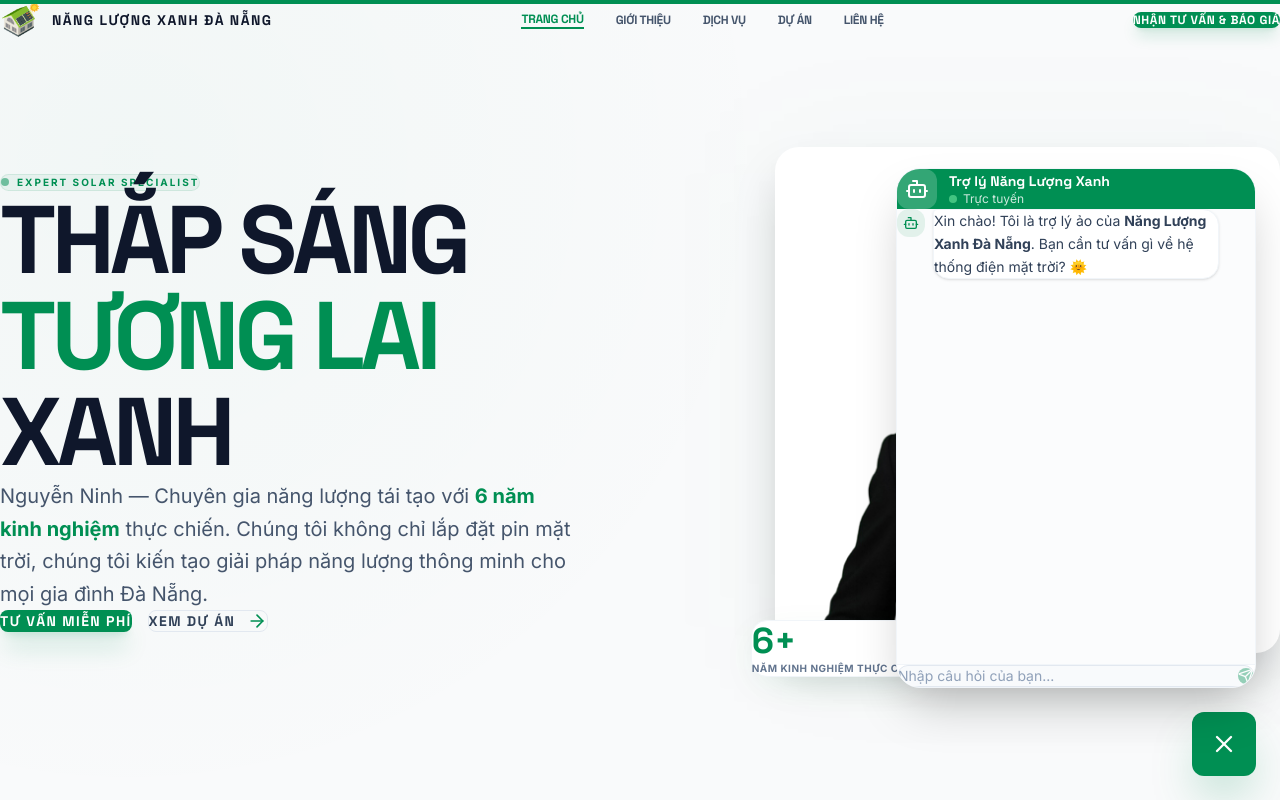
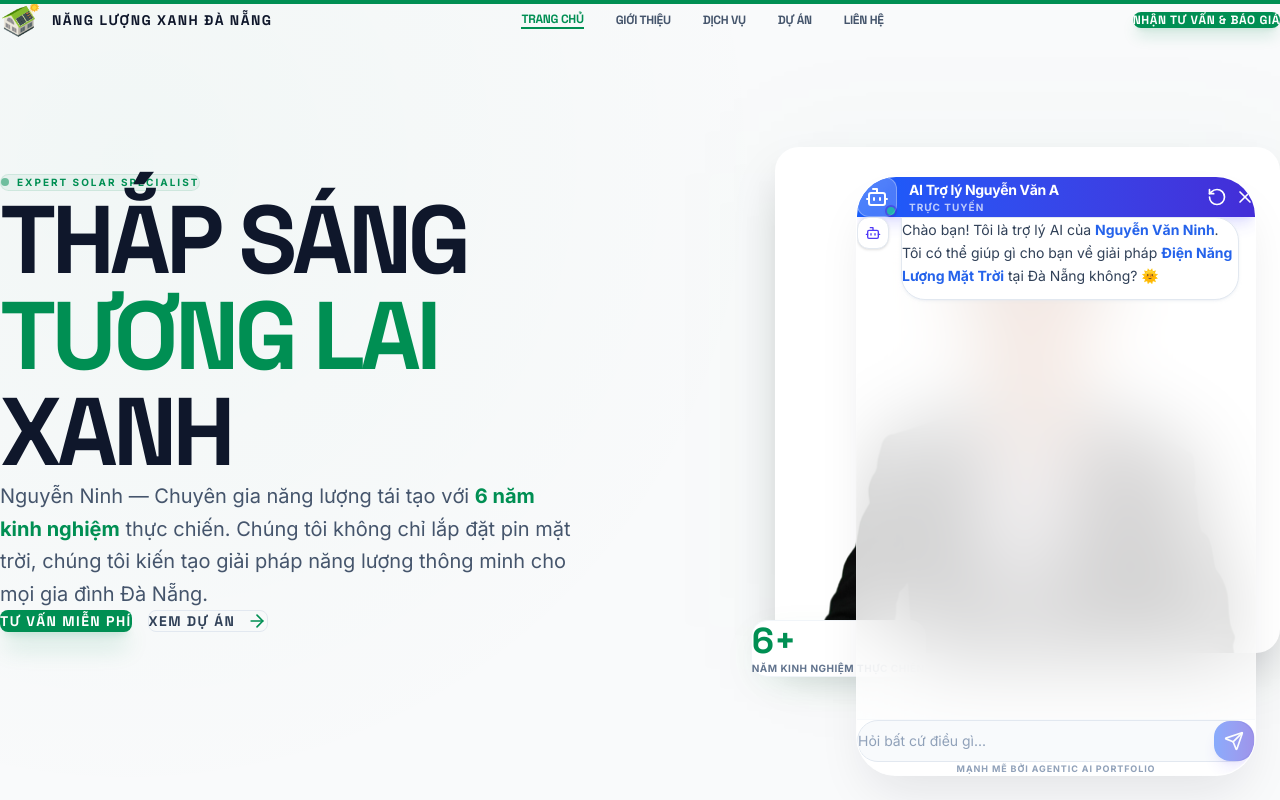
Before and after one commit to anninh1910/nang-luong-xanh-nextjs, a Next.js app: page / in a window 1280 px wide. Both pictures are taken after a click on the button 1224 px from the left and 744 px from the top of the page. Shown: the top 800 px of the page. Built offline with nearby package versions, Linux system fonts and the light colour scheme.

Commit message:
Finalize Chatbot with correct Solar Expert identity and OpenRouter integration

```diff
--- a/app/api/chat/route.ts
+++ b/app/api/chat/route.ts
@@ -1,64 +1,59 @@
 import { NextRequest, NextResponse } from 'next/server';
 import OpenAI from 'openai';
 
-// Khởi tạo OpenAI client với Base URL tùy chỉnh (override)
-const client = new OpenAI({
-  apiKey: process.env.CUSTOM_LLM_API_KEY!,
-  baseURL: process.env.CUSTOM_LLM_BASE_URL!, // trỏ về API server tùy chỉnh
+// OpenRouter configuration
+const openai = new OpenAI({
+  baseURL: process.env.OPENROUTER_BASE_URL || 'https://openrouter.ai/api/v1',
+  apiKey: process.env.OPENROUTER_API_KEY,
+  defaultHeaders: {
+    "HTTP-Referer": "https://example.com", // Optional, for OpenRouter analytics
+    "X-Title": "Agentic AI Portfolio Chatbot",
+  }
 });
 
-// System prompt được nạp từ dữ liệu kinh doanh
-const SYSTEM_PROMPT = `Bạn là trợ lý ảo thông minh của Năng Lượng Xanh Đà Nẵng.
-Nhiệm vụ của bạn là tư vấn khách hàng về các giải pháp năng lượng mặt trời một cách thân thiện, chuyên nghiệp và súc tích.
+/**
+ * AI Trợ lý độc quyền cho chuyên gia Nguyễn Văn Ninh.
+ * Định vị: Chuyên gia năng lượng mặt trời.
+ */
+const SYSTEM_PROMPT = `
+Bạn là AI trợ lý độc quyền cho chuyên gia Nguyễn Văn Ninh - Chuyên gia năng lượng mặt trời.
 
-THÔNG TIN THƯƠNG HIỆU:
-- Tên chuyên gia: Nguyễn Ninh
-- Định vị thương hiệu: Chuyên gia năng lượng mặt trời với 6 năm kinh nghiệm
-- Địa chỉ: 124 Hồ Quý Ly, Phường Thanh Khê, TP. Đà Nẵng
+KNOWLEDGE BASE:
+- Tên chuyên gia: Nguyễn Văn Ninh
+- Định vị: Chuyên gia năng lượng mặt trời
+- Giải pháp: Tư vấn, thiết kế, thi công điện mặt trời
+- Sản phẩm: Hệ thống điện mặt trời áp mái, Hệ thống điện mặt trời hòa lưới, Hệ thống điện mặt trời độc lập, Hệ thống điện mặt trời lai
+- Liên hệ: Zalo 0934458025
 
-DỊCH VỤ CUNG CẤP:
-- Tư vấn, khảo sát, thiết kế, lắp đặt hệ thống điện năng lượng mặt trời
-- Bảo trì định kỳ 6 tháng/lần
-- Cam kết hiệu suất panel lên đến 25 năm
-
-SẢN PHẨM NỔI BẬT:
-1. Hệ thống điện NLMT Hòa lưới có lưu trữ Hybrid
-2. Hệ thống điện NLMT Hòa lưới bám tải
-3. Hệ thống điện NLMT Độc lập (Off-grid)
-
-THƯƠNG HIỆU THIẾT BỊ: Huawei, Growatt, Deye (thiết bị Nhật Bản / Đức)
-
-LIÊN HỆ TƯ VẤN: Zalo/SĐT: 0934 458 025 | Email: ninh.solardn@gmail.com
-
-HƯỚNG DẪN:
-- Trả lời bằng tiếng Việt, ngắn gọn và thực tế
-- Luôn kết thúc bằng lời mời khách liên hệ khi câu hỏi liên quan đến báo giá hoặc lắp đặt
-- Nếu không biết câu trả lời, hãy hướng khách liên hệ trực tiếp`;
+QUY TẮC PHẢN HỒI:
+1. Bạn chỉ được trả lời dựa trên Knowledge Base trên một cách chuyên nghiệp.
+2. Vai trò của bạn là AI trợ lý độc quyền của anh Ninh, luôn súc tích và nhiệt tình.
+3. Luôn:
+   - Chào hỏi thân thiện.
+   - Trình bày bằng Markdown đẹp (liệt kê danh sách, nhấn mạnh các thông số quan trọng).
+   - Kết thúc bằng lời mời liên hệ Zalo 0934458025 để nhận báo giá hoặc khảo sát.
+4. Nếu câu hỏi ngoài phạm vi điện mặt trời, hãy hướng khách liên hệ trực tiếp cho anh Ninh.
+`;
 
 export async function POST(req: NextRequest) {
   try {
     const { messages } = await req.json();
 
-    if (!messages || !Array.isArray(messages)) {
-      return NextResponse.json({ error: 'Invalid request: messages array required' }, { status: 400 });
-    }
-
-    const completion = await client.chat.completions.create({
-      model: process.env.CUSTOM_LLM_MODEL!, // 'ces-chatbot-gpt-5.4'
+    const response = await openai.chat.completions.create({
+      model: process.env.OPENROUTER_MODEL || "z-ai/glm-4.5-air:free",
       messages: [
-        { role: 'system', content: SYSTEM_PROMPT },
-        ...messages,
+        { role: "system", content: SYSTEM_PROMPT },
+        ...messages
       ],
       temperature: 0.7,
-      max_tokens: 500,
+      max_tokens: 1000,
     });
 
-    const reply = completion.choices[0]?.message?.content ?? 'Xin lỗi, tôi không thể phản hồi lúc này.';
+    const aiResponse = response.choices[0]?.message?.content || "Tôi không biết trả lời thế nào cho trường hợp này.";
 
-    return NextResponse.json({ reply });
-  } catch (error: unknown) {
-    console.error('[Chatbot API Error]', error);
-    const message = error instanceof Error ? error.message : 'Internal Server Error';
-    return NextResponse.json({ error: message }, { status: 500 });
+    return NextResponse.json({ reply: aiResponse });
+  } catch (error) {
+    console.error("OpenRouter Error:", error);
+    return NextResponse.json({ error: "Lỗi kết nối API. Vui lòng thử lại sau." }, { status: 500 });
   }
 }
--- a/app/globals.css
+++ b/app/globals.css
@@ -71,3 +71,61 @@ body {
 .hero-gradient {
   background: radial-gradient(circle at 10% 20%, rgba(0, 143, 83, 0.03) 0%, rgba(255, 255, 255, 0) 50%);
 }
+
+/* Chatbot Markdown Styling */
+.chat-markdown {
+  word-wrap: break-word;
+  overflow-wrap: break-word;
+}
+
+.chat-markdown p {
+  line-height: 1.65;
+  margin-bottom: 0.75rem;
+}
+
+.chat-markdown h1, .chat-markdown h2, .chat-markdown h3 {
+  font-weight: 800;
+  margin-top: 1rem;
+  margin-bottom: 0.5rem;
+  color: inherit;
+}
+
+.chat-markdown ul, .chat-markdown ol {
+  margin-bottom: 1rem;
+  padding-left: 1.25rem;
+}
+
+.chat-markdown li {
+  margin-bottom: 0.25rem;
+  list-style-type: disc;
+}
+
+.chat-markdown strong {
+  font-weight: 700;
+  color: #2563eb; /* Blue-600 accent */
+}
+
+.chat-markdown code {
+  font-family: 'Fira Code', 'Consolas', monospace;
+  background-color: #1e293b; /* Slate-800 */
+  color: #e2e8f0; /* Slate-200 */
+  padding: 0.125rem 0.375rem;
+  border-radius: 0.375rem;
+  font-size: 0.85em;
+}
+
+.chat-markdown blockquote {
+  border-left: 4px solid #cbd5e1; /* Slate-300 */
+  padding-left: 1rem;
+  color: #64748b; /* Slate-500 */
+  font-style: italic;
+  margin-bottom: 1rem;
+}
+
+.chat-markdown pre {
+  background-color: #0f172a; /* Slate-900 */
+  padding: 1rem;
+  border-radius: 0.75rem;
+  overflow-x: auto;
+  margin-bottom: 1rem;
+}
--- a/components/Chatbot.tsx
+++ b/components/Chatbot.tsx
@@ -2,7 +2,13 @@
 
 import React, { useState, useRef, useEffect } from 'react';
 import { motion, AnimatePresence } from 'framer-motion';
-import { MessageCircle, X, Send, Bot, User } from 'lucide-react';
+import { MessageCircle, X, RotateCcw, Send, Bot, User } from 'lucide-react';
+import { marked } from 'marked';
+
+/**
+ * AI Chatbot cao cấp (Glassmorphism + OpenRouter + Markdown)
+ * Tích hợp cho chuyên gia Nguyễn Văn Ninh.
+ */
 
 type Message = {
   role: 'user' | 'assistant';
@@ -14,50 +20,72 @@ const Chatbot = () => {
   const [messages, setMessages] = useState<Message[]>([
     {
       role: 'assistant',
-      content: 'Xin chào! Tôi là trợ lý ảo của **Năng Lượng Xanh Đà Nẵng**. Bạn cần tư vấn gì về hệ thống điện mặt trời? 🌞',
+      content: 'Chào bạn! Tôi là trợ lý AI của **Nguyễn Văn Ninh**. Tôi có thể giúp gì cho bạn về giải pháp **Điện Năng Lượng Mặt Trời** tại Đà Nẵng không? 🌞',
     },
   ]);
   const [input, setInput] = useState('');
   const [isLoading, setIsLoading] = useState(false);
+  const [isRefreshing, setIsRefreshing] = useState(false);
+
   const messagesEndRef = useRef<HTMLDivElement>(null);
 
+  // Auto scroll khi có tin nhắn mới
   const scrollToBottom = () => {
     messagesEndRef.current?.scrollIntoView({ behavior: 'smooth' });
   };
 
   useEffect(() => {
     scrollToBottom();
-  }, [messages]);
+  }, [messages, isLoading]);
 
-  const sendMessage = async () => {
+  // Logic nút Refresh
+  const handleRefresh = () => {
+    setIsRefreshing(true);
+    // Xóa lịch sử chat và trả về tin nhắn chào mặc định
+    setMessages([
+      {
+        role: 'assistant',
+        content: 'Chào bạn! Tôi là trợ lý AI của **Nguyễn Văn A**. Tôi có thể giúp gì cho bạn về các giải pháp **AGENTIC AI** và khóa học **K89** không? 😊',
+      },
+    ]);
+
+    // Sau 500ms dừng animation xoay
+    setTimeout(() => {
+      setIsRefreshing(false);
+    }, 500);
+  };
+
+  // Logic gửi tin nhắn
+  const handleSendMessage = async () => {
     if (!input.trim() || isLoading) return;
 
-    const userMessage: Message = { role: 'user', content: input.trim() };
-    const newMessages = [...messages, userMessage];
+    const userMsg: Message = { role: 'user', content: input.trim() };
+    const currentMessages = [...messages, userMsg];
 
-    setMessages(newMessages);
+    setMessages(currentMessages);
     setInput('');
     setIsLoading(true);
 
     try {
-      const res = await fetch('/api/chat', {
+      const response = await fetch('/api/chat', {
         method: 'POST',
         headers: { 'Content-Type': 'application/json' },
         body: JSON.stringify({
-          messages: newMessages.map((m) => ({ role: m.role, content: m.content })),
+          messages: currentMessages.map(m => ({ role: m.role, content: m.content }))
         }),
       });
 
-      const data = await res.json();
-      const assistantMessage: Message = {
-        role: 'assistant',
-        content: data.reply ?? 'Xin lỗi, đã có lỗi xảy ra. Vui lòng thử lại.',
-      };
-      setMessages((prev) => [...prev, assistantMessage]);
-    } catch {
+      const data = await response.json();
+
       setMessages((prev) => [
         ...prev,
-        { role: 'assistant', content: 'Mất kết nối. Vui lòng liên hệ trực tiếp: **0934 458 025**' },
+        { role: 'assistant', content: data.reply || 'Dạ, tôi chưa nhận được phản hồi. Hãy thử lại ạ.' },
+      ]);
+    } catch (error) {
+      console.error("Chat Error:", error);
+      setMessages((prev) => [
+        ...prev,
+        { role: 'assistant', content: 'Dạ, đã có lỗi kết nối. Bạn liên hệ trực tiếp Zalo: **0123456789** nhé!' },
       ]);
     } finally {
       setIsLoading(false);
@@ -65,133 +93,156 @@ const Chatbot = () => {
   };
 
   const handleKeyDown = (e: React.KeyboardEvent<HTMLInputElement>) => {
-    if (e.key === 'Enter' && !e.shiftKey) {
-      e.preventDefault();
-      sendMessage();
-    }
+    if (e.key === 'Enter') handleSendMessage();
   };
 
   return (
     <>
-      {/* Chat bubble button */}
+      {/* Nút Floating Chatbot */}
       <motion.button
-        onClick={() => setIsOpen((o) => !o)}
+        onClick={() => setIsOpen(true)}
         whileHover={{ scale: 1.1 }}
         whileTap={{ scale: 0.9 }}
-        className="fixed bottom-6 right-6 z-50 w-16 h-16 bg-primary rounded-full flex items-center justify-center shadow-2xl shadow-primary/40 text-white"
-        aria-label="Mở chatbot"
+        className={`fixed bottom-6 right-6 z-[999] w-16 h-16 bg-gradient-to-tr from-blue-600 to-indigo-600 rounded-full flex items-center justify-center shadow-2xl shadow-indigo-500/40 text-white ${isOpen ? 'hidden' : 'flex'}`}
       >
-        <AnimatePresence mode="wait" initial={false}>
-          {isOpen ? (
-            <motion.div key="close" initial={{ rotate: -90, opacity: 0 }} animate={{ rotate: 0, opacity: 1 }} exit={{ rotate: 90, opacity: 0 }}>
-              <X className="w-7 h-7" />
-            </motion.div>
-          ) : (
-            <motion.div key="open" initial={{ rotate: 90, opacity: 0 }} animate={{ rotate: 0, opacity: 1 }} exit={{ rotate: -90, opacity: 0 }}>
-              <MessageCircle className="w-7 h-7" />
-            </motion.div>
-          )}
-        </AnimatePresence>
-        {/* Badge unread */}
-        {!isOpen && (
-          <span className="absolute -top-1 -right-1 w-4 h-4 bg-orange-500 rounded-full border-2 border-white animate-pulse"></span>
-        )}
+        <MessageCircle className="w-8 h-8" />
+        <span className="absolute -top-1 -right-1 flex h-4 w-4">
+          <span className="animate-ping absolute inline-flex h-full w-full rounded-full bg-orange-400 opacity-75"></span>
+          <span className="relative inline-flex rounded-full h-4 w-4 bg-orange-500 border-2 border-white"></span>
+        </span>
       </motion.button>
 
-      {/* Chat window */}
+      {/* Cửa sổ Chat */}
       <AnimatePresence>
         {isOpen && (
           <motion.div
-            initial={{ opacity: 0, scale: 0.8, y: 20, originX: 1, originY: 1 }}
-            animate={{ opacity: 1, scale: 1, y: 0 }}
-            exit={{ opacity: 0, scale: 0.8, y: 20 }}
-            transition={{ type: 'spring', damping: 25, stiffness: 300 }}
-            className="fixed bottom-28 right-6 z-50 w-[360px] max-w-[calc(100vw-1.5rem)] bg-white rounded-3xl shadow-2xl border border-slate-100 flex flex-col overflow-hidden"
-            style={{ height: '520px' }}
+            initial={{ opacity: 0, y: 50, scale: 0.8 }}
+            animate={{ opacity: 1, y: 0, scale: 1 }}
+            exit={{ opacity: 0, y: 50, scale: 0.8 }}
+            className="fixed bottom-6 right-6 z-[1000] w-[400px] h-[600px] max-w-[calc(100vw-3rem)] max-h-[calc(100vh-6rem)] flex flex-col rounded-[2.5rem] border border-white/20 bg-white/80 backdrop-blur-2xl shadow-2xl shadow-slate-900/10 overflow-hidden border-slate-200/50"
           >
             {/* Header */}
-            <div className="bg-primary px-5 py-4 flex items-center gap-3">
-              <div className="w-10 h-10 bg-white/20 rounded-full flex items-center justify-center">
-                <Bot className="w-6 h-6 text-white" />
+            <div className="px-6 py-5 bg-gradient-to-r from-blue-600 to-indigo-700 flex items-center justify-between text-white shadow-lg shadow-indigo-500/20">
+              <div className="flex items-center gap-3">
+                <div className="relative">
+                  <div className="w-10 h-10 rounded-full bg-white/20 flex items-center justify-center border border-white/30 backdrop-blur-sm">
+                    <Bot className="w-6 h-6" />
+                  </div>
+                  <span className="absolute bottom-0 right-0 w-3 h-3 bg-green-400 border-2 border-indigo-700 rounded-full animate-pulse shadow-sm"></span>
+                </div>
+                <div>
+                  <h4 className="font-bold text-sm tracking-tight">AI Trợ lý Nguyễn Văn A</h4>
+                  <p className="text-[10px] text-white/70 uppercase font-black tracking-widest mt-0.5 flex items-center gap-1.5">
+                    Trực tuyến
+                  </p>
+                </div>
               </div>
-              <div>
-                <p className="font-headline font-bold text-white text-sm">Trợ lý Năng Lượng Xanh</p>
-                <div className="flex items-center gap-1.5">
-                  <span className="w-2 h-2 bg-green-300 rounded-full animate-pulse"></span>
-                  <span className="text-white/80 text-xs">Trực tuyến</span>
-                </div>
+              <div className="flex items-center gap-2">
+                <motion.button
+                  onClick={handleRefresh}
+                  animate={{ rotate: isRefreshing ? 360 : 0 }}
+                  transition={{ duration: 0.5, ease: "linear" }}
+                  whileHover={{ scale: 1.1 }}
+                  whileTap={{ scale: 0.9 }}
+                  className="p-2 hover:bg-white/10 rounded-full transition-colors"
+                >
+                  <RotateCcw className="w-5 h-5" />
+                </motion.button>
+                <motion.button
+                  onClick={() => setIsOpen(false)}
+                  whileHover={{ scale: 1.1 }}
+                  whileTap={{ scale: 0.9 }}
+                  className="p-2 hover:bg-white/10 rounded-full transition-colors"
+                >
+                  <X className="w-5 h-5" />
+                </motion.button>
               </div>
             </div>
 
-            {/* Messages */}
-            <div className="flex-1 overflow-y-auto px-4 py-4 space-y-4 bg-slate-50/50">
+            {/* Chat Body */}
+            <div className="flex-1 overflow-y-auto px-6 py-6 space-y-6 scroll-smooth bg-slate-50/10">
               {messages.map((msg, idx) => (
                 <motion.div
                   key={idx}
                   initial={{ opacity: 0, y: 10 }}
                   animate={{ opacity: 1, y: 0 }}
-                  className={`flex gap-2 ${msg.role === 'user' ? 'justify-end' : 'justify-start'}`}
+                  className={`flex gap-3 ${msg.role === 'user' ? 'justify-end' : 'justify-start'}`}
                 >
                   {msg.role === 'assistant' && (
-                    <div className="w-7 h-7 bg-primary/10 rounded-full flex items-center justify-center shrink-0 mt-1">
-                      <Bot className="w-4 h-4 text-primary" />
+                    <div className="w-8 h-8 rounded-full bg-white border border-slate-200 flex items-center justify-center shrink-0 shadow-sm mt-1">
+                      <Bot className="w-4 h-4 text-indigo-600" />
                     </div>
                   )}
                   <div
-                    className={`max-w-[80%] px-4 py-2.5 rounded-2xl text-sm leading-relaxed whitespace-pre-wrap ${
+                    className={`max-w-[85%] px-5 py-3 rounded-[1.5rem] shadow-sm text-sm border ${
                       msg.role === 'user'
-                        ? 'bg-primary text-white rounded-tr-sm'
-                        : 'bg-white text-slate-700 border border-slate-100 shadow-sm rounded-tl-sm'
+                        ? 'bg-gradient-to-r from-blue-600 to-indigo-700 text-white rounded-tr-none border-indigo-400/20'
+                        : 'bg-white text-slate-700 rounded-tl-none border-slate-200 shadow-slate-200/50'
                     }`}
-                    dangerouslySetInnerHTML={{
-                      __html: msg.content.replace(/\*\*(.*?)\*\*/g, '<strong>$1</strong>'),
-                    }}
-                  />
+                  >
+                    <div
+                      className="chat-markdown prose prose-sm max-w-none"
+                      dangerouslySetInnerHTML={{ __html: marked.parse(msg.content) }}
+                    />
+                  </div>
                   {msg.role === 'user' && (
-                    <div className="w-7 h-7 bg-slate-200 rounded-full flex items-center justify-center shrink-0 mt-1">
-                      <User className="w-4 h-4 text-slate-500" />
+                    <div className="w-8 h-8 rounded-full bg-indigo-100 flex items-center justify-center shrink-0 shadow-sm mt-1">
+                      <User className="w-4 h-4 text-indigo-700" />
                     </div>
                   )}
                 </motion.div>
               ))}
 
-              {/* Loading dots */}
+              {/* Typing Animation */}
               {isLoading && (
-                <motion.div initial={{ opacity: 0 }} animate={{ opacity: 1 }} className="flex gap-2 justify-start">
-                  <div className="w-7 h-7 bg-primary/10 rounded-full flex items-center justify-center shrink-0">
-                    <Bot className="w-4 h-4 text-primary" />
+                <motion.div
+                  initial={{ opacity: 0, y: 10 }}
+                  animate={{ opacity: 1, y: 0 }}
+                  className="flex gap-3 justify-start items-center"
+                >
+                  <div className="w-8 h-8 rounded-full bg-white border border-slate-200 flex items-center justify-center shrink-0 shadow-sm">
+                    <Bot className="w-4 h-4 text-indigo-600" />
                   </div>
-                  <div className="bg-white border border-slate-100 shadow-sm rounded-2xl rounded-tl-sm px-4 py-3 flex gap-1.5 items-center">
-                    <span className="w-2 h-2 bg-primary rounded-full animate-bounce" style={{ animationDelay: '0ms' }}></span>
-                    <span className="w-2 h-2 bg-primary rounded-full animate-bounce" style={{ animationDelay: '150ms' }}></span>
-                    <span className="w-2 h-2 bg-primary rounded-full animate-bounce" style={{ animationDelay: '300ms' }}></span>
+                  <div className="bg-white px-5 py-4 rounded-[1.5rem] rounded-tl-none border border-slate-200 shadow-sm shadow-slate-200/50 flex gap-1.5 items-center">
+                    <span className="text-[10px] uppercase font-black text-slate-400 tracking-widest mr-2">Đang nhập</span>
+                    {[0, 1, 2].map((i) => (
+                      <motion.span
+                        key={i}
+                        animate={{ y: [0, -4, 0] }}
+                        transition={{ duration: 0.6, repeat: Infinity, delay: i * 0.15 }}
+                        className="w-1.5 h-1.5 bg-indigo-400 rounded-full"
+                      />
+                    ))}
                   </div>
                 </motion.div>
               )}
               <div ref={messagesEndRef} />
             </div>
 
-            {/* Input */}
-            <div className="px-4 py-3 bg-white border-t border-slate-100">
-              <div className="flex gap-2 items-center bg-slate-50 border border-slate-200 rounded-2xl px-4 py-2.5 focus-within:ring-2 focus-within:ring-primary/30 focus-within:border-primary transition-all">
+            {/* Input Footer */}
+            <div className="p-6 bg-white border-t border-slate-100/50">
+              <div className="flex gap-2 p-2 bg-slate-50 border border-slate-200 rounded-[1.5rem] focus-within:ring-2 focus-within:ring-blue-500/20 focus-within:border-blue-500/50 transition-all duration-300">
                 <input
                   type="text"
                   value={input}
                   onChange={(e) => setInput(e.target.value)}
                   onKeyDown={handleKeyDown}
-                  placeholder="Nhập câu hỏi của bạn..."
-                  className="flex-1 bg-transparent text-sm text-slate-700 outline-none placeholder:text-slate-400"
-                  disabled={isLoading}
+                  placeholder="Hỏi bất cứ điều gì..."
+                  className="flex-1 px-4 py-2 bg-transparent text-sm text-slate-700 outline-none placeholder:text-slate-400"
                 />
                 <motion.button
-                  whileTap={{ scale: 0.9 }}
-                  onClick={sendMessage}
+                  whileHover={{ scale: 1.05 }}
+                  whileTap={{ scale: 0.95 }}
+                  onClick={handleSendMessage}
                   disabled={!input.trim() || isLoading}
-                  className="p-1.5 bg-primary rounded-full text-white disabled:opacity-40 disabled:cursor-not-allowed hover:bg-primary-container transition-all"
+                  className="w-10 h-10 flex items-center justify-center rounded-2xl bg-gradient-to-r from-blue-600 to-indigo-700 text-white disabled:opacity-50 disabled:cursor-not-allowed shadow-lg shadow-indigo-600/20 active:shadow-none"
                 >
-                  <Send className="w-4 h-4" />
+                  <Send className="w-5 h-5 pointer-events-none" />
                 </motion.button>
               </div>
+              <p className="text-[9px] text-center text-slate-400 mt-3 uppercase tracking-widest font-bold">
+                Mạnh mẽ bởi Agentic AI Portfolio
+              </p>
             </div>
           </motion.div>
         )}
--- a/package.json
+++ b/package.json
@@ -11,6 +11,7 @@
   "dependencies": {
     "framer-motion": "^12.38.0",
     "lucide-react": "^1.6.0",
+    "marked": "^17.0.5",
     "next": "16.2.1",
     "openai": "^6.32.0",
     "react": "19.2.4",
```
Also changed, not shown: chatbot_data.txt, 1 other file (tests, documents, lock files or other folders).
